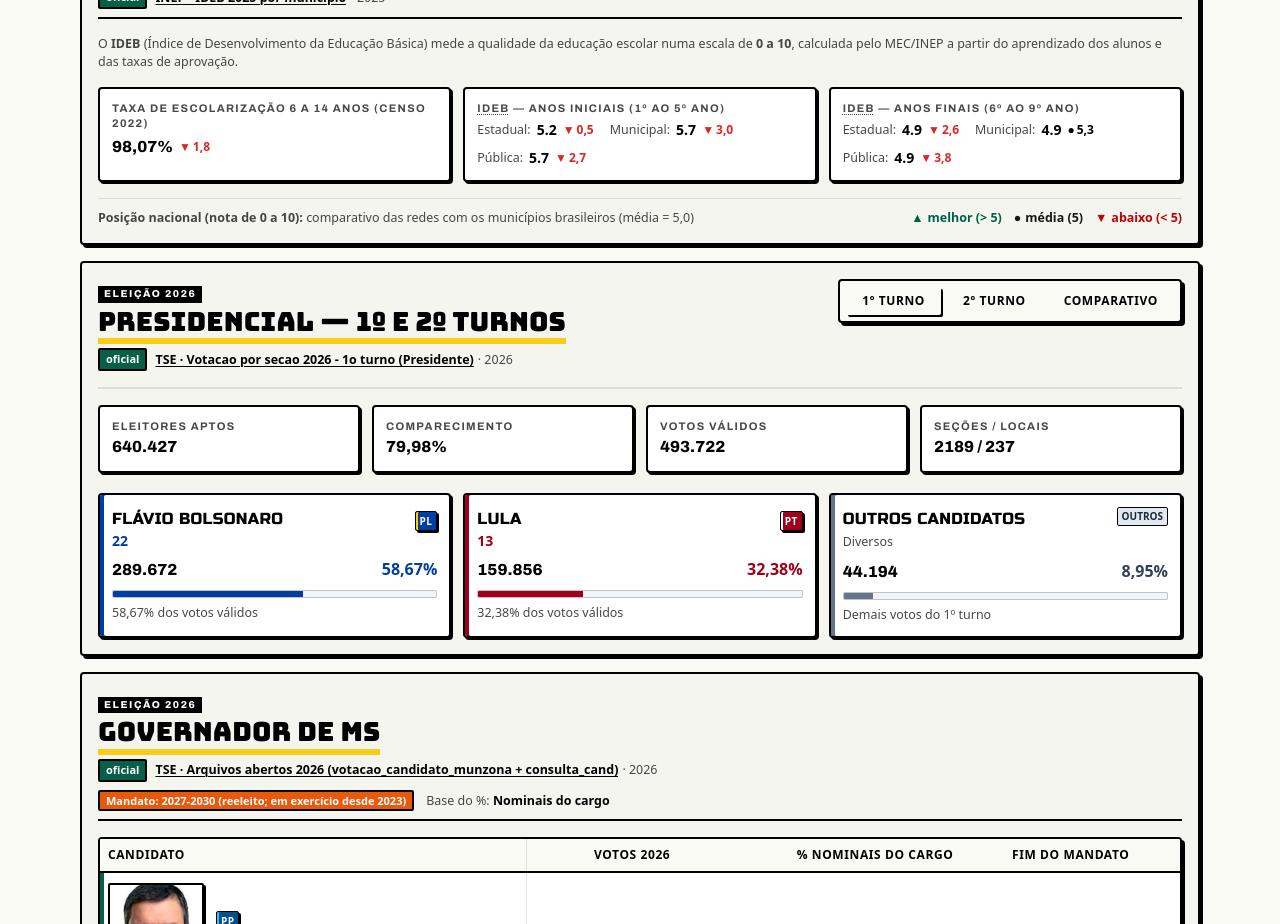
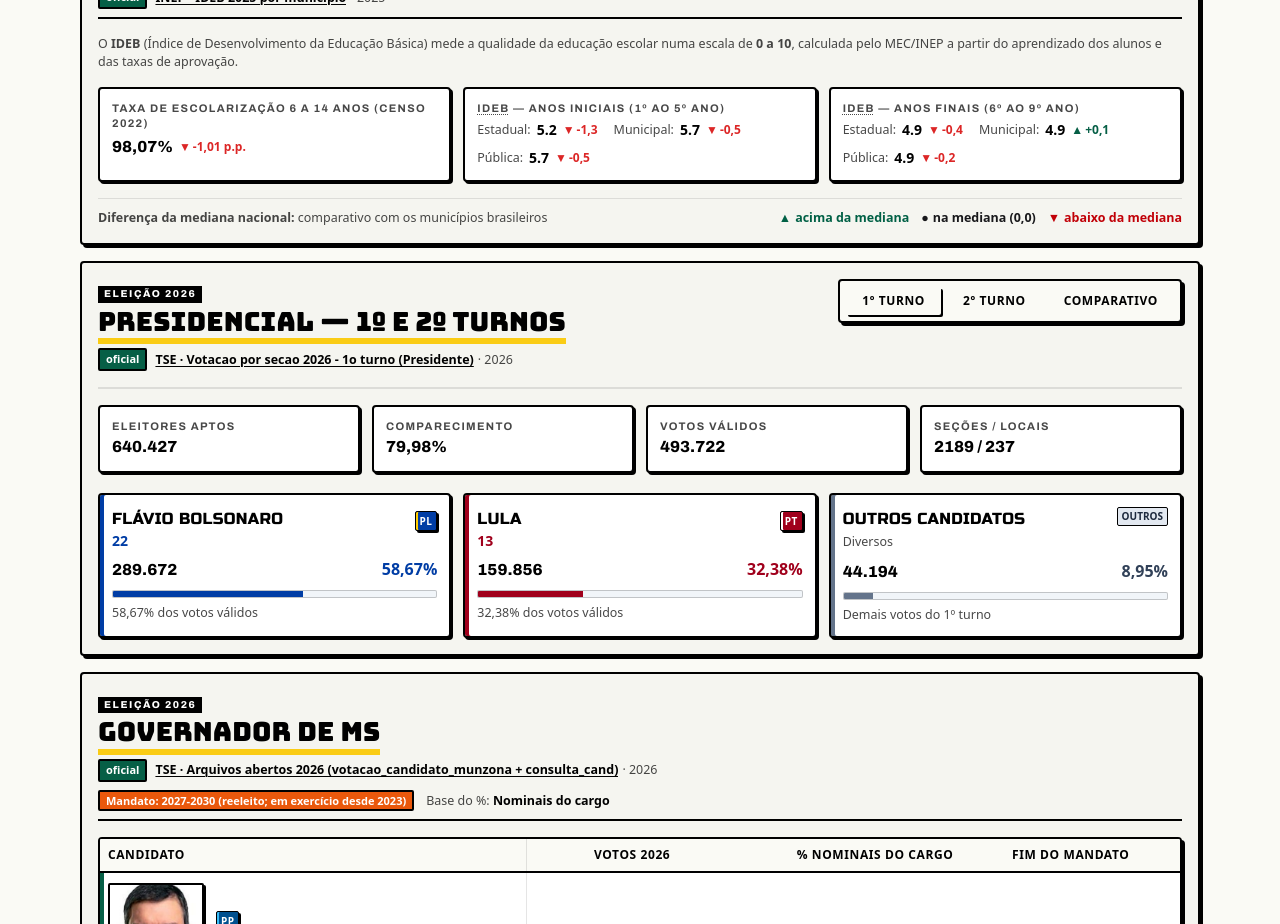
Before and after one commit to Scimmiesco/app, an Angular app: page /cidade/5002704 in a window 1280 px wide. Shown: the part 1340-2264 px from the top of the page. Built offline with nearby package versions, Linux system fonts and the light colour scheme.

Commit message:
feat(educacao): show direct signed deviation from national median for all benchmarks

```diff
--- a/src/app/cidade/components/resumo-educacao/resumo-educacao.component.html
+++ b/src/app/cidade/components/resumo-educacao/resumo-educacao.component.html
@@ -128,30 +128,27 @@
         class="text-[11px] text-meta pt-2.5 border-t border-black/10 flex flex-wrap items-center justify-between gap-2"
         data-testid="legenda-benchmark-educacao"
       >
-        <span
-          title="Posição relativa do município no IDEB 2025 expressa em nota de 0 a 10 (onde 5,0 é a média/mediana nacional)"
-        >
-          <strong>Posição nacional (nota de 0 a 10):</strong> comparativo das redes com os
-          municípios brasileiros (média = 5,0)
+        <span title="Diferença em relação à mediana nacional dos municípios brasileiros">
+          <strong>Diferença da mediana nacional:</strong> comparativo com os municípios brasileiros
         </span>
         <div class="flex items-center gap-3">
           <span
             class="flex items-center gap-1 font-semibold text-emerald-800"
-            title="Acima da média dos municípios (nota maior que 5)"
+            title="Acima da mediana dos municípios"
           >
-            <span aria-hidden="true">▲</span> melhor (&gt; 5)
+            <span aria-hidden="true">▲</span> acima da mediana
           </span>
           <span
             class="flex items-center gap-1 font-semibold text-zinc-900"
-            title="Na média dos municípios (nota 5)"
+            title="Na mediana dos municípios (0,0)"
           >
-            <span aria-hidden="true">●</span> média (5)
+            <span aria-hidden="true">●</span> na mediana (0,0)
           </span>
           <span
             class="flex items-center gap-1 font-semibold text-red-700"
-            title="Abaixo da média dos municípios (nota menor que 5)"
+            title="Abaixo da mediana dos municípios"
           >
-            <span aria-hidden="true">▼</span> abaixo (&lt; 5)
+            <span aria-hidden="true">▼</span> abaixo da mediana
           </span>
         </div>
       </div>
--- a/src/app/cidade/components/resumo-educacao/resumo-educacao.component.ts
+++ b/src/app/cidade/components/resumo-educacao/resumo-educacao.component.ts
@@ -10,12 +10,17 @@ import {
   SecaoEnvelope,
 } from '../../../core/models/contrato.model';
 import { CabecalhoSecaoComponent } from '../../../shared/components/cabecalho-secao/cabecalho-secao.component';
-import { formatarNota, formatarNumero, formatarPct } from '../../../core/utils/formatadores';
+import {
+  formatarDesvio,
+  formatarNumero,
+  formatarPct,
+  formatarVariacaoPct,
+} from '../../../core/utils/formatadores';
 
 export interface IndicadorNacionalEducacao {
-  /** Nota de 0 a 10 (ex.: 8.1, 5.0, 3.0, 0.5) calculada a partir do percentil nacional */
-  nota: number;
-  /** Nota formatada (ex.: "8,1", "5,0", "3,0", "0,5") */
+  /** Desvio em relação à mediana nacional */
+  desvio: number;
+  /** Desvio formatado com sinal (ex.: "+0,7", "-1,3", "0,0" ou "+0,22 p.p.") */
   valorFormatado: string;
   cor: 'verde' | 'vermelho' | 'preto';
   simbolo: string;
@@ -56,46 +61,28 @@ export class ResumoEducacaoComponent {
     if (!etapaComparacoes) return null;
 
     const comp: EducacaoItemBenchmark | undefined = etapaComparacoes[rede];
-    if (!comp || comp.percentil === undefined || comp.percentil === null) return null;
+    if (!comp || comp.desvio_mediana === undefined || comp.desvio_mediana === null) return null;
 
-    // A posição nacional é convertida em nota de 0 a 10 (percentil / 10),
-    // onde 5,0 representa a média/mediana exata dos municípios brasileiros.
-    const nota = Math.round(comp.percentil) / 10;
-    const valorFormatado = formatarNota(nota);
+    const desvio = comp.desvio_mediana;
+    const valorFormatado = formatarDesvio(desvio);
 
-    // Mapeamento da cor semântica e símbolo (verde = acima/melhor, vermelho = abaixo, preto = média 5/próximo)
     let cor: 'verde' | 'vermelho' | 'preto';
     let simbolo: string;
     let rotuloCurto: string;
 
-    const faixa = comp.faixa?.toLowerCase();
-    if (faixa === 'acima' || faixa === 'muito_acima') {
+    const epsilon = 0.00001;
+    if (desvio > epsilon) {
       cor = 'verde';
       simbolo = '▲';
-      rotuloCurto = 'melhor';
-    } else if (faixa === 'abaixo' || faixa === 'muito_abaixo') {
+      rotuloCurto = 'acima';
+    } else if (desvio < -epsilon) {
       cor = 'vermelho';
       simbolo = '▼';
       rotuloCurto = 'abaixo';
-    } else if (faixa === 'proximo') {
+    } else {
       cor = 'preto';
       simbolo = '●';
-      rotuloCurto = 'na média';
-    } else {
-      // Fallback defensivo baseado na nota 5,0 (média)
-      if (nota >= 5.5) {
-        cor = 'verde';
-        simbolo = '▲';
-        rotuloCurto = 'melhor';
-      } else if (nota <= 4.5) {
-        cor = 'vermelho';
-        simbolo = '▼';
-        rotuloCurto = 'abaixo';
-      } else {
-        cor = 'preto';
-        simbolo = '●';
-        rotuloCurto = 'na média';
-      }
+      rotuloCurto = 'na mediana';
     }
 
     const rotulo =
@@ -104,24 +91,19 @@ export class ResumoEducacaoComponent {
         ? 'Acima da mediana'
         : cor === 'vermelho'
           ? 'Abaixo da mediana'
-          : 'Na média nacional');
+          : 'Na mediana nacional');
 
-    const deltaSinal = comp.desvio_mediana > 0 ? '+' : '';
-    const deltaTexto =
-      comp.desvio_mediana !== undefined && comp.desvio_mediana !== null
-        ? ` (${deltaSinal}${formatarNumero(comp.desvio_mediana)})`
-        : '';
     const nTexto = comp.n ? ` em ${formatarNumero(comp.n)} cidades` : '';
     const medianaTexto =
       comp.mediana !== undefined && comp.mediana !== null
-        ? ` · Mediana dos municípios: ${formatarNumero(comp.mediana)}${deltaTexto}${nTexto}`
+        ? ` · Mediana dos municípios: ${formatarNumero(comp.mediana)}${nTexto}`
         : '';
 
-    const tooltip = `Posição nacional: nota ${valorFormatado} (escala 0 a 10) · ${rotulo}${medianaTexto} · IDEB 2025`;
-    const ariaLabel = `${rede}: nota IDEB ${comp.valor}. Posição nacional: nota ${valorFormatado} de 0 a 10. ${rotulo}.`;
+    const tooltip = `Diferença da mediana nacional: ${valorFormatado} · ${rotulo}${medianaTexto} · IDEB 2025`;
+    const ariaLabel = `${rede}: nota IDEB ${comp.valor}. Diferença da mediana nacional: ${valorFormatado}. ${rotulo}.`;
 
     return {
-      nota,
+      desvio,
       valorFormatado,
       cor,
       simbolo,
@@ -141,45 +123,31 @@ export class ResumoEducacaoComponent {
     if (!bench) return null;
 
     const comp: EducacaoItemBenchmark | undefined =
-      'percentil' in bench
+      'desvio_mediana' in bench
         ? (bench as EducacaoItemBenchmark)
         : (bench as EscolarizacaoBenchmark).comparacao;
-    if (!comp || comp.percentil === undefined || comp.percentil === null) return null;
+    if (!comp || comp.desvio_mediana === undefined || comp.desvio_mediana === null) return null;
 
-    const nota = Math.round(comp.percentil) / 10;
-    const valorFormatado = formatarNota(nota);
+    const desvio = comp.desvio_mediana;
+    const valorFormatado = formatarVariacaoPct(desvio);
 
     let cor: 'verde' | 'vermelho' | 'preto';
     let simbolo: string;
     let rotuloCurto: string;
 
-    const faixa = comp.faixa?.toLowerCase();
-    if (faixa === 'acima' || faixa === 'muito_acima') {
+    const epsilon = 0.00001;
+    if (desvio > epsilon) {
       cor = 'verde';
       simbolo = '▲';
-      rotuloCurto = 'melhor';
-    } else if (faixa === 'abaixo' || faixa === 'muito_abaixo') {
+      rotuloCurto = 'acima';
+    } else if (desvio < -epsilon) {
       cor = 'vermelho';
       simbolo = '▼';
       rotuloCurto = 'abaixo';
-    } else if (faixa === 'proximo') {
+    } else {
       cor = 'preto';
       simbolo = '●';
-      rotuloCurto = 'na média';
-    } else {
-      if (nota >= 5.5) {
-        cor = 'verde';
-        simbolo = '▲';
-        rotuloCurto = 'melhor';
-      } else if (nota <= 4.5) {
-        cor = 'vermelho';
-        simbolo = '▼';
-        rotuloCurto = 'abaixo';
-      } else {
-        cor = 'preto';
-        simbolo = '●';
-        rotuloCurto = 'na média';
-      }
+      rotuloCurto = 'na mediana';
     }
 
     const rotulo =
@@ -188,24 +156,19 @@ export class ResumoEducacaoComponent {
         ? 'Acima da mediana'
         : cor === 'vermelho'
           ? 'Abaixo da mediana'
-          : 'Na média nacional');
+          : 'Na mediana nacional');
 
-    const deltaSinal = comp.desvio_mediana > 0 ? '+' : '';
-    const deltaTexto =
-      comp.desvio_mediana !== undefined && comp.desvio_mediana !== null
-        ? ` (${deltaSinal}${formatarPct(comp.desvio_mediana)})`
-        : '';
     const nTexto = comp.n ? ` em ${formatarNumero(comp.n)} cidades` : '';
     const medianaTexto =
       comp.mediana !== undefined && comp.mediana !== null
-        ? ` · Mediana dos municípios: ${formatarPct(comp.mediana)}${deltaTexto}${nTexto}`
+        ? ` · Mediana dos municípios: ${formatarPct(comp.mediana)}${nTexto}`
         : '';
 
-    const tooltip = `Posição nacional: nota ${valorFormatado} (escala 0 a 10) · ${rotulo}${medianaTexto} · Censo Demográfico 2022 (IBGE)`;
-    const ariaLabel = `Taxa de Escolarização: ${formatarPct(comp.valor)}. Posição nacional: nota ${valorFormatado} de 0 a 10. ${rotulo}.`;
+    const tooltip = `Diferença da mediana nacional: ${valorFormatado} · ${rotulo}${medianaTexto} · Censo Demográfico 2022 (IBGE)`;
+    const ariaLabel = `Taxa de Escolarização: ${formatarPct(comp.valor)}. Diferença da mediana nacional: ${valorFormatado}. ${rotulo}.`;
 
     return {
-      nota,
+      desvio,
       valorFormatado,
       cor,
       simbolo,
--- a/src/app/core/utils/formatadores.ts
+++ b/src/app/core/utils/formatadores.ts
@@ -40,6 +40,10 @@ const FORMATADOR_NOTA = new Intl.NumberFormat('pt-BR', {
   minimumFractionDigits: 1,
   maximumFractionDigits: 1,
 });
+const FORMATADOR_DESVIO_DECIMAL = new Intl.NumberFormat('pt-BR', {
+  minimumFractionDigits: 1,
+  maximumFractionDigits: 1,
+});
 const FORMATADOR_DATA = new Intl.DateTimeFormat('pt-BR');
 
 export function formatarNumero(val?: number | null): string {
@@ -55,6 +59,13 @@ export function formatarIndice(val?: number | null): string {
 export function formatarNota(val?: number | null): string {
   if (val === null || val === undefined) return '—';
   return FORMATADOR_NOTA.format(val);
+}
+
+export function formatarDesvio(val?: number | null): string {
+  if (val === null || val === undefined) return '—';
+  const limpo = Object.is(val, -0) || Math.abs(val) < 0.00001 ? 0 : val;
+  const sinal = limpo > 0 ? '+' : '';
+  return sinal + FORMATADOR_DESVIO_DECIMAL.format(limpo);
 }
 
 export function formatarMoeda(val?: number | null): string {
```
Also changed, not shown: 2 other files (tests, documents, lock files or other folders).
